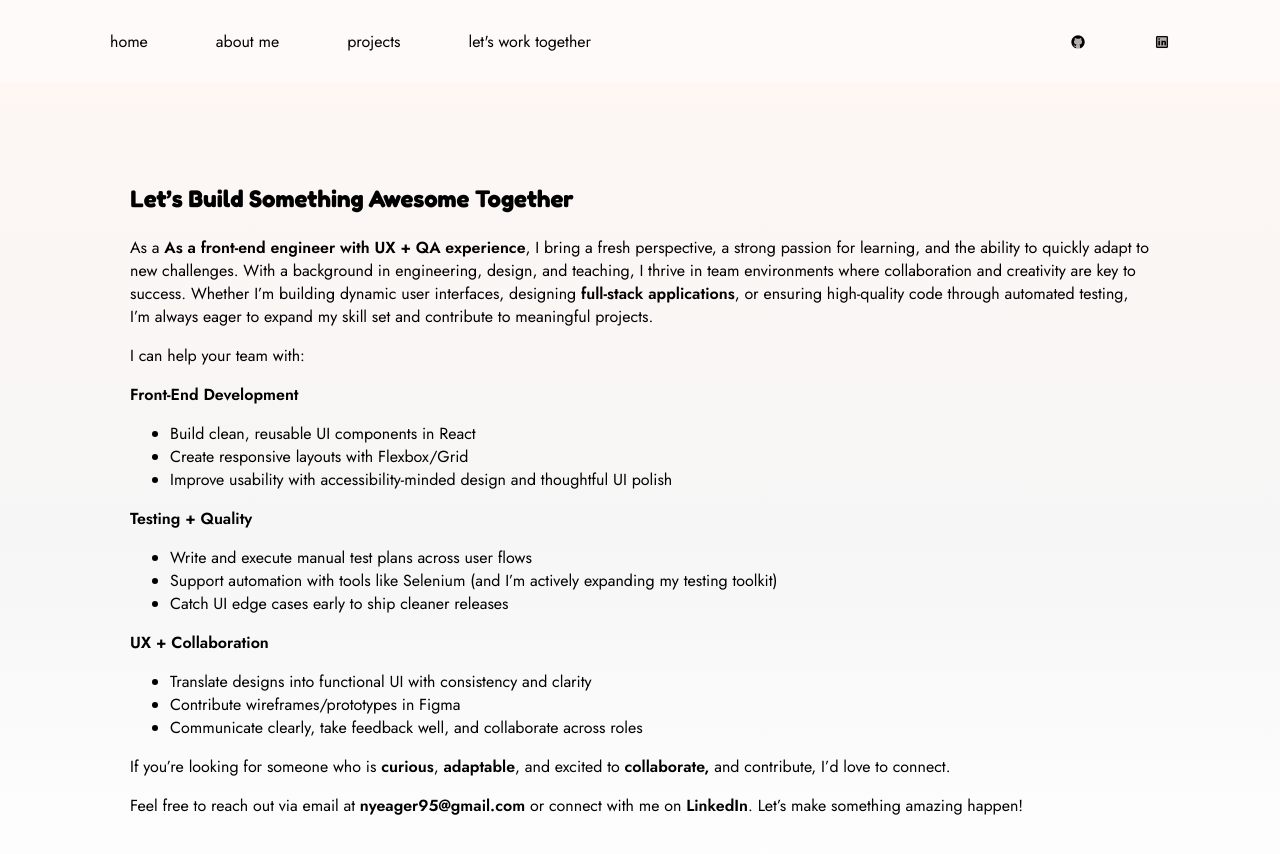
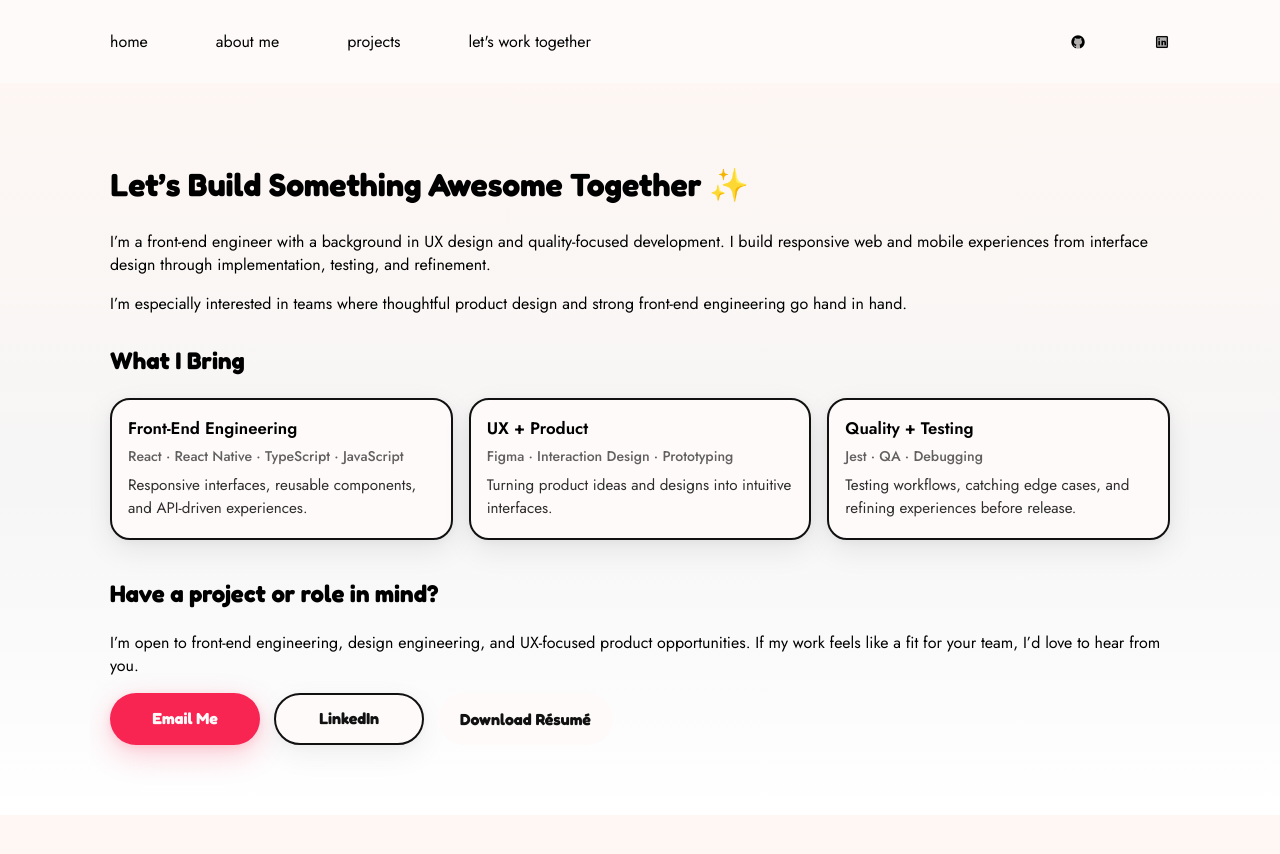
Before and after one commit to nicoleyeag/portfolio, a React (Create React App) app: page /hire in a window 1280 px wide. Shown: the top 854 px of the page. After the commit the page ends 815 px from the top, so only its background shows below. Built offline with nearby package versions, Linux system fonts and the light colour scheme; a web font is replaced by a local one.

Commit message:
lets work together page updated

```diff
--- a/src/components/DownloadCV.js
+++ b/src/components/DownloadCV.js
@@ -10,7 +10,7 @@ const CV_SPARKLES = [
   { color: "red", size: "large", className: "s6" },
 ];
 
-export default function DownloadCV() {
+export default function DownloadCV({ label = "Download CV" }) {
   const [buttonState, setButtonState] = useState("default");
   const [showToast, setShowToast] = useState(false);
 
@@ -33,7 +33,7 @@ export default function DownloadCV() {
         onMouseDown={() => setButtonState("active")}
         onMouseUp={() => setButtonState("hover")}
       >
-        <span className="download-label">Download CV</span>
+        <span className="download-label">{label}</span>
 
         <span className="cv-sparkles" aria-hidden="true">
           {CV_SPARKLES.map((s, i) => (
--- a/src/css/style.css
+++ b/src/css/style.css
@@ -144,6 +144,7 @@ main:has(> .home) {
   border-radius: 999px;
   background: #ffFAFA;
   border: none;
+  color: #111;
   cursor: pointer;
   overflow: visible;
 
@@ -155,6 +156,7 @@ main:has(> .home) {
 .download-cv:hover,
 .download-cv:visited,
 .download-cv:active {
+  color: #111;
   text-decoration: none;
 }
 
@@ -307,6 +309,31 @@ main:has(> .home) {
 
 .hero-cta--primary:visited {
   color: #fffafa;
+}
+
+.hero-cta--secondary {
+  background: #ffFAFA;
+  color: #111;
+  border: 2px solid #111;
+  box-shadow:
+    0 10px 30px rgba(0, 0, 0, 0.06),
+    0 2px 8px rgba(0, 0, 0, 0.03);
+}
+
+.hero-cta--secondary:hover,
+.hero-cta--secondary:focus-visible {
+  color: #111;
+  text-decoration: none;
+  filter: brightness(0.98);
+}
+
+.hero-cta--secondary:focus-visible {
+  outline: 3px solid #111;
+  outline-offset: 3px;
+}
+
+.hero-cta--secondary:visited {
+  color: #111;
 }
 
 
@@ -2385,10 +2412,126 @@ main:has(> .home) {
    ========================================================= */
 
 .hire {
+  box-sizing: border-box;
+  width: 100%;
   max-width: 1100px;
   margin: 0 auto;
   padding: 10px 20px;
   font-family: "Jost", sans-serif;
+  overflow-x: clip;
+}
+
+.hire-capabilities-section {
+  margin-top: 28px;
+}
+
+.hire-capabilities {
+  display: grid;
+  grid-template-columns: repeat(3, minmax(0, 1fr));
+  gap: 16px;
+  margin: 8px 0 0;
+  width: 100%;
+}
+
+.hire-capability-card {
+  display: flex;
+  flex-direction: column;
+  gap: 8px;
+  min-width: 0;
+  box-sizing: border-box;
+  padding: 18px 16px;
+  background: #ffFAFA;
+  border: 2px solid #111;
+  border-radius: 20px;
+  box-shadow:
+    0 10px 30px rgba(0, 0, 0, 0.08),
+    0 2px 8px rgba(0, 0, 0, 0.04);
+}
+
+.hire-capability-title {
+  margin: 0;
+  font-family: "Jost", sans-serif;
+  font-size: 1.05rem;
+  font-weight: 600;
+  line-height: 1.25;
+}
+
+.hire-capability-stack {
+  margin: 0;
+  font-family: "Jost", sans-serif;
+  font-size: 0.88rem;
+  font-weight: 500;
+  line-height: 1.4;
+  color: rgba(0, 0, 0, 0.62);
+}
+
+.hire-capability-description {
+  margin: 0;
+  font-family: "Jost", sans-serif;
+  font-size: 0.95rem;
+  font-weight: 400;
+  line-height: 1.5;
+  color: rgba(0, 0, 0, 0.82);
+}
+
+.hire-cta {
+  margin-top: 36px;
+  padding-bottom: 12px;
+}
+
+.hire-cta-actions {
+  display: flex;
+  flex-wrap: wrap;
+  align-items: center;
+  justify-content: flex-start;
+  gap: 12px 14px;
+  width: 100%;
+  margin-top: 8px;
+}
+
+.hire-cta-actions .hero-cta,
+.hire-cta-actions .download-wrap {
+  flex: 0 1 auto;
+}
+
+.hire-cta-actions .download-wrap {
+  position: relative;
+  display: flex;
+  justify-content: center;
+}
+
+.hire-cta-actions .hero-cta,
+.hire-cta-actions .download-cv {
+  box-sizing: border-box;
+  min-width: 150px;
+  min-height: 52px;
+  padding: 12px 22px;
+}
+
+.hire-cta-actions .download-cv .download-label {
+  padding: 0;
+  font-size: 16px;
+  line-height: 1;
+}
+
+@media (max-width: 900px) {
+  .hire-capabilities {
+    grid-template-columns: 1fr;
+    gap: 12px;
+  }
+}
+
+@media (max-width: 600px) {
+  .hire-cta-actions {
+    flex-direction: column;
+    align-items: stretch;
+  }
+
+  .hire-cta-actions .hero-cta,
+  .hire-cta-actions .download-wrap,
+  .hire-cta-actions .download-cv {
+    width: 100%;
+  }
 }
 
 
--- a/src/pages/Hire.js
+++ b/src/pages/Hire.js
@@ -1,70 +1,99 @@
 import React, { useEffect } from "react";
+import DownloadCV from "../components/DownloadCV";
 import { setFaviconColor } from "../favicon";
 
 export default function Hire() {
   useEffect(() => {
     setFaviconColor("#49CC5C"); // Set the favicon color to match your theme
   }, []);
+
   return (
-    <main className="hire">
-      <section className="hire">
     <div className="hire">
-          <h1><span className="highlight">Let’s Build Something Awesome Together</span></h1>
+      <h1>
+        <span className="highlight">
+          Let’s Build Something Awesome Together ✨
+        </span>
+      </h1>
       <p>
-            As a <span className="bold">As a front-end engineer with UX + QA experience</span>, I bring a fresh
-            perspective, a strong passion for learning, and the ability to
-            quickly adapt to new challenges. With a background in engineering,
-            design, and teaching, I thrive in team environments where
-            collaboration and creativity are key to success. Whether I’m
-            building dynamic user interfaces, designing
-            <span className="bold"> full-stack applications</span>, or ensuring
-            high-quality code through automated testing, I’m always eager to
-            expand my skill set and contribute to meaningful projects.
+        I’m a front-end engineer with a background in UX design and
+        quality-focused development. I build responsive web and mobile
+        experiences from interface design through implementation, testing, and
+        refinement.
       </p>
       <p>
-            I can help your team with:
-          </p>
-          <p><span className="bold">Front-End Development</span></p>
-            <ul className="frontEndDevelopment">
-
-            <li>Build clean, reusable UI components in React</li>
-            <li>Create responsive layouts with Flexbox/Grid</li>
-            <li>Improve usability with accessibility-minded design and thoughtful UI polish</li>
-            </ul>
-
-            <p><span className="bold">Testing + Quality</span></p>
-            <ul className="testingAndQuality">
-
-            <li>Write and execute manual test plans across user flows</li>
-            <li>Support automation with tools like Selenium (and I’m actively expanding my testing toolkit)</li>
-            <li>Catch UI edge cases early to ship cleaner releases</li>
-            </ul>
-
-          <p><span className="bold">UX + Collaboration</span></p>
-            <ul className="userCenteredDesign">
-
-            <li>Translate designs into functional UI with consistency and clarity</li>
-
-            <li>Contribute wireframes/prototypes in Figma</li>
-            <li>Communicate clearly, take feedback well, and collaborate across roles</li>
-          </ul>
-
-
-          <p>
-            If you’re looking for someone who is <span className="bold">curious
-            </span>, <span className="bold">adaptable</span>, and excited to
-            <span className="bold"> collaborate,</span> and contribute, I’d love to
-            connect.
-          </p>
-          <p>
-            Feel free to reach out via email at
-            <span className="bold"> nyeager95@gmail.com</span> or connect with
-            me on <span className="bold">LinkedIn</span>. Let’s make something
-            amazing happen!
+        I’m especially interested in teams where thoughtful product design and
+        strong front-end engineering go hand in hand.
       </p>
 
+      <section
+        className="hire-capabilities-section"
+        aria-labelledby="hire-capabilities-heading"
+      >
+        <h2 id="hire-capabilities-heading">
+          <span className="highlight">What I Bring</span>
+        </h2>
+        <div className="hire-capabilities" role="list">
+          <article className="hire-capability-card" role="listitem">
+            <h3 className="hire-capability-title">Front-End Engineering</h3>
+            <p className="hire-capability-stack">
+              React · React Native · TypeScript · JavaScript
+            </p>
+            <p className="hire-capability-description">
+              Responsive interfaces, reusable components, and API-driven
+              experiences.
+            </p>
+          </article>
+
+          <article className="hire-capability-card" role="listitem">
+            <h3 className="hire-capability-title">UX + Product</h3>
+            <p className="hire-capability-stack">
+              Figma · Interaction Design · Prototyping
+            </p>
+            <p className="hire-capability-description">
+              Turning product ideas and designs into intuitive interfaces.
+            </p>
+          </article>
+
+          <article className="hire-capability-card" role="listitem">
+            <h3 className="hire-capability-title">Quality + Testing</h3>
+            <p className="hire-capability-stack">
+              Jest · QA · Debugging
+            </p>
+            <p className="hire-capability-description">
+              Testing workflows, catching edge cases, and refining experiences
+              before release.
+            </p>
+          </article>
         </div>
       </section>
-    </main>
-    )
+
+      <section className="hire-cta" aria-labelledby="hire-cta-heading">
+        <h2 id="hire-cta-heading">
+          <span className="highlight">Have a project or role in mind?</span>
+        </h2>
+        <p>
+          I’m open to front-end engineering, design engineering, and UX-focused
+          product opportunities. If my work feels like a fit for your team, I’d
+          love to hear from you.
+        </p>
+        <div className="hire-cta-actions">
+          <a
+            className="hero-cta hero-cta--primary"
+            href="mailto:nyeager95@gmail.com"
+          >
+            Email Me
+          </a>
+          <a
+            className="hero-cta hero-cta--secondary"
+            href="https://www.linkedin.com/in/nicoleyeager-thenydesign/"
+            target="_blank"
+            rel="noopener noreferrer"
+          >
+            LinkedIn
+          </a>
+          <DownloadCV label="Download Résumé" />
+        </div>
+      </section>
+    </div>
+  );
 }
```
Lines whose indentation alone changed are shown as unchanged.
